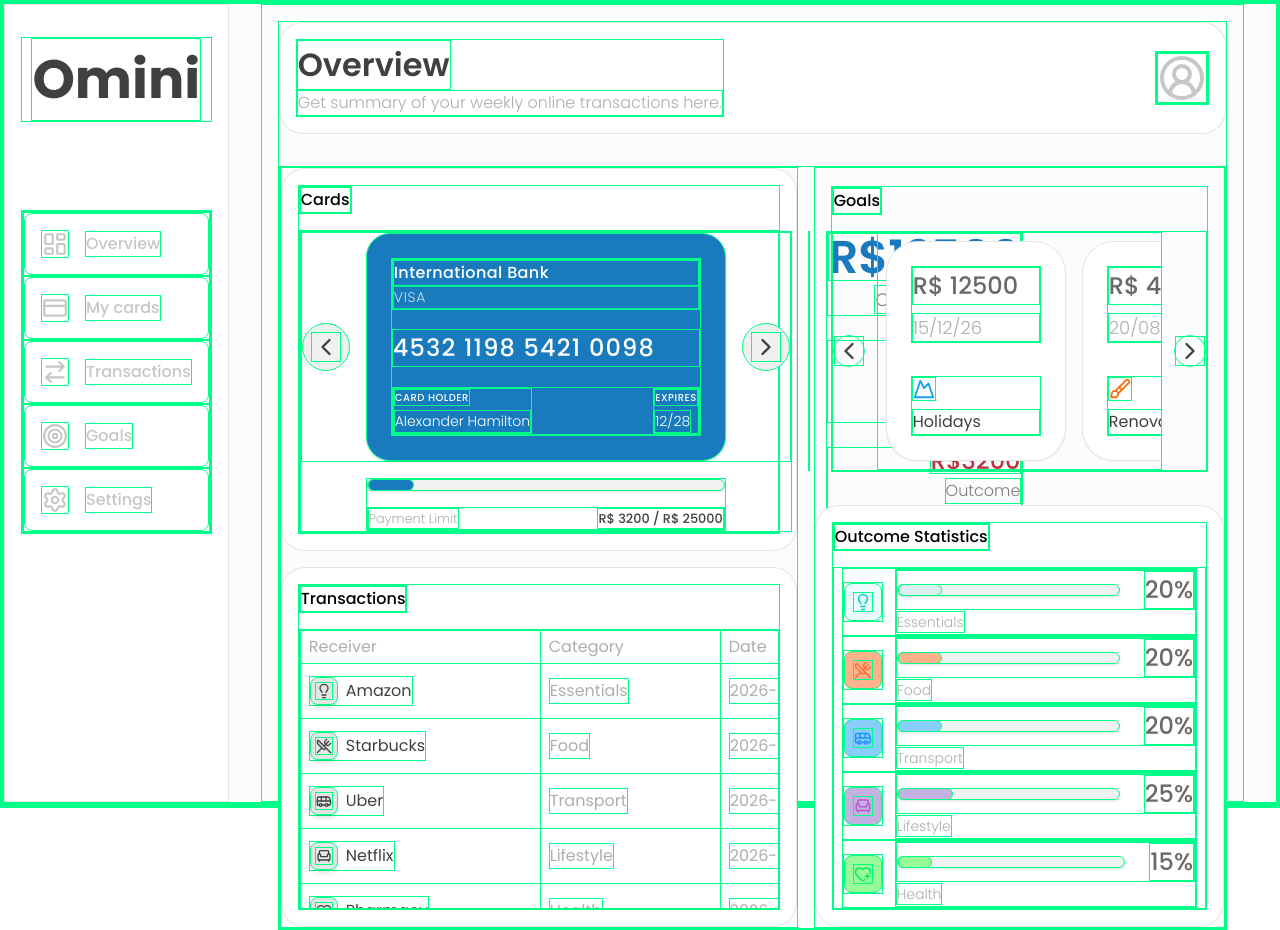
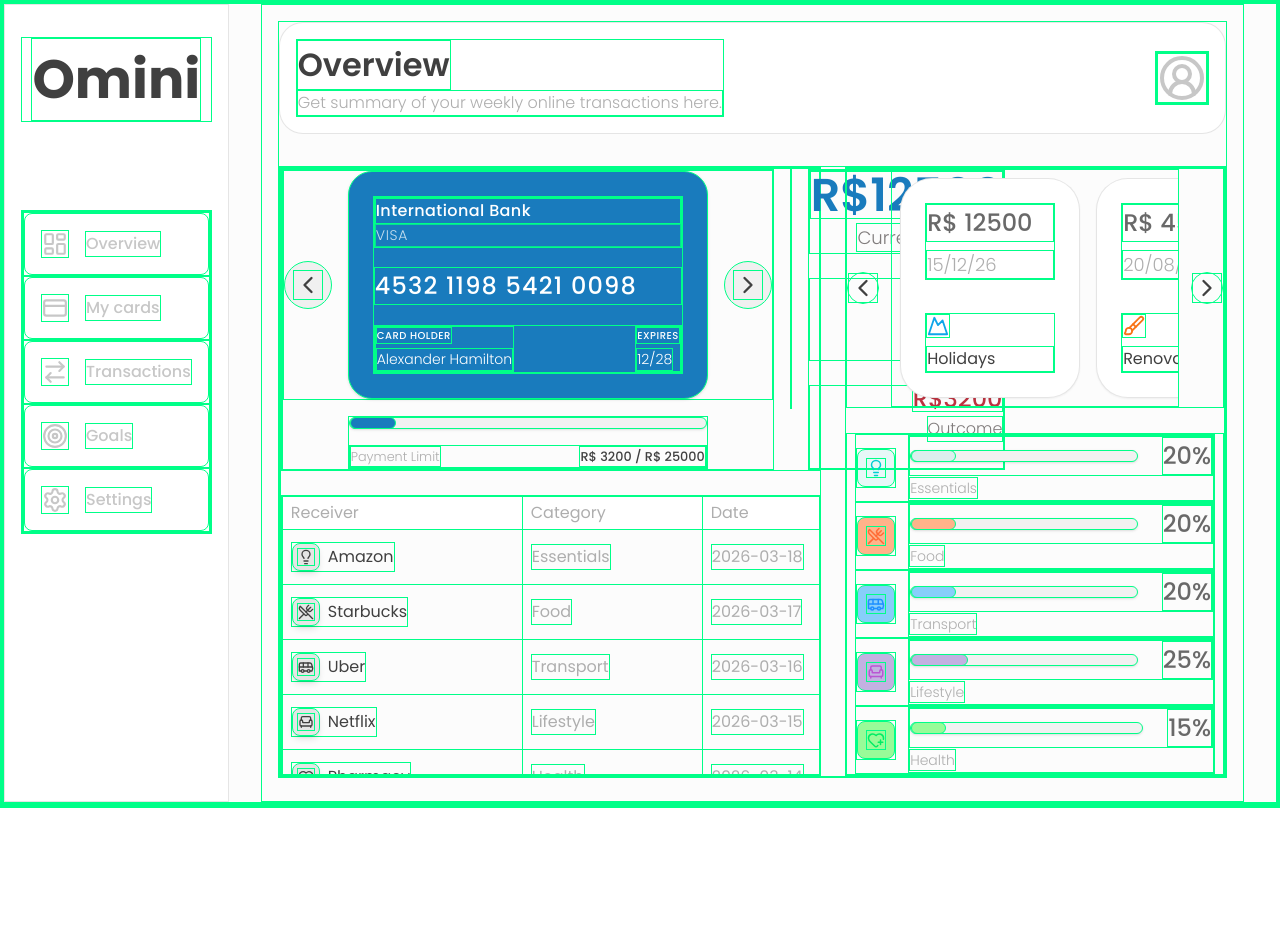
Before and after one commit to joaodearaujo/Omini, a React app in the folder frontend/: page / in a window 1280 px wide. After the commit the page ends 808 px from the top, so only its background shows below. Built offline with nearby package versions, Linux system fonts and the light colour scheme; the HTML template or start-up script is replaced by a standard one.

Commit message:
refactor(overview): orchestrate dashboard components and sync data flow

```diff
--- a/frontend/src/pages/Overview/Overview.tsx
+++ b/frontend/src/pages/Overview/Overview.tsx
@@ -1,4 +1,3 @@
-import FloatingCard from "../../components/ui/FloatingCard/FloatingCard";
 import Cards from "./components/Cards/Cards";
 import Transactions from "./components/Transactions/Transactions";
 import Goals from "./components/Goals/Goals";
@@ -9,6 +8,12 @@ import { MOCK_CARDS } from "../../mock/MOCK_CARDS";
 import useCardNavigation from "../../hooks/useCardNavigation";
 import Header from "../../features/Header/Header";
 
+const STYLE = {
+  mainWrapper: 'max-w-full flex flex-col gap-8 min-h-0',
+  gridLayout: 'grid grid-cols-12 gap-6 w-full h-full',
+  leftCol: 'col-span-7 flex flex-col gap-6 justify-between',
+  rightCol: 'col-span-5 flex flex-col gap-6 justify-between',
+};
 
 const Overview = () => {
 
@@ -21,29 +26,23 @@ const Overview = () => {
 
   return (
 
-    <div className="max-w-full h-flex flex flex-col gap-8 min-h-0 items-center justify-center">
+    <div className={STYLE.mainWrapper}>
         <Header title={title} subtitle={subtitle}/>
 
-        <div className="grid grid-cols-18 gap-4 w-full h-full">
-            <div className="col-span-10 gap-4 w-full h-full flex flex-col justify-between">
-                <FloatingCard title="Cards">
+        <main className={STYLE.gridLayout}>
+            <section className={STYLE.leftCol}>
                     <Cards nextIndex={nextIndex}
                            prevIndex={prevIndex}
-                           currentCard={MOCK_CARDS[currentIndex]}/>
-                </FloatingCard>
-                <FloatingCard title="Transactions">
+                           currentCard={MOCK_CARDS[currentIndex]} />
+
                     <Transactions transactions={currentTransactions}/>
-                </FloatingCard>
-            </div>
-            <div className="col-span-8 gap-4 w-full h-full flex flex-col justify-between">
-                <FloatingCard title="Goals" style={{backgroundColor: 'transparent', border:'none'}}>
+            </section>
+
+            <section className={STYLE.rightCol}>
                     <Goals goals={MOCK_GOALS} />
-                </FloatingCard>
-                <FloatingCard title="Outcome Statistics">
                     <OutcomeStatistics transactions={currentTransactions}/>
-                </FloatingCard>
-            </div>
-        </div>
+            </section>
+        </main>
     </div>
   )
 };
```
